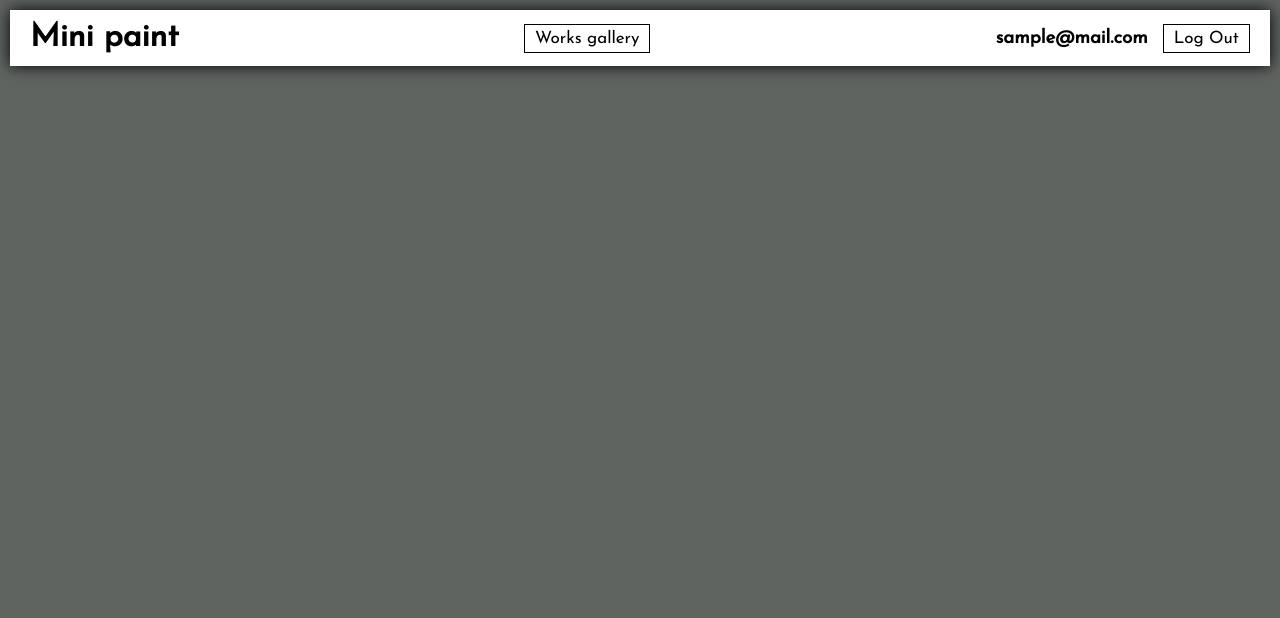
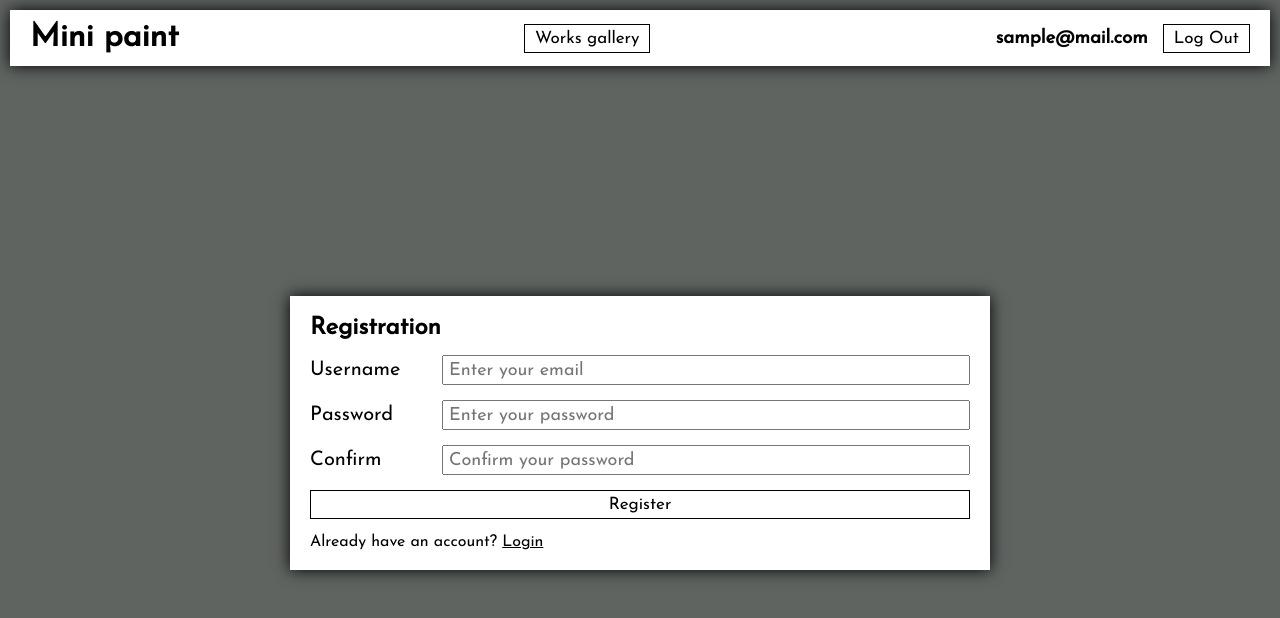
Before and after one commit to kirpichev228/mini-paint, a Vue app in the folder mini-paint/: page /registration in a window 1280 px wide. Shown: the top 618 px of the page. Built offline with nearby package versions, Linux system fonts and the light colour scheme.

Commit message:
JST-694 implement registration and login layout

```diff
--- a/mini-paint/src/components/UI/ButtonSample.vue
+++ b/mini-paint/src/components/UI/ButtonSample.vue
@@ -15,6 +15,16 @@ button {
   cursor: pointer;
 }
 
+button:disabled {
+  color: #ced3d8;
+}
+
+button:disabled:hover {
+  background-color: var(--color-primary);
+  color: #ced3d8;
+  cursor: not-allowed;
+}
+
 button:hover {
   background-color: #000;
   color: #fff;
--- /dev/null
+++ b/mini-paint/src/components/UI/InputSample.vue
@@ -0,0 +1,47 @@
+<template>
+  <label>
+    <slot></slot>
+    <input
+      :type="type"
+      :placeholder="placeholder"
+      :maxlength="length"
+      :value="modelValue"
+      @input="handleInput"
+      required
+    >
+  </label>
+</template>
+
+<script setup lang="ts">
+
+defineProps({
+  type: String,
+  length: String,
+  placeholder: String,
+  modelValue: String,
+})
+
+const emit = defineEmits(['update:modelValue'])
+
+const handleInput = (event: Event): void => {
+  const target = event.target as HTMLInputElement
+  emit('update:modelValue', target.value)
+}
+</script>
+
+<style scoped>
+label {
+  font-size: 20px;
+  display: flex;
+  justify-content: space-between;
+  align-items: center;
+  cursor: pointer;
+}
+input {
+  outline: none;
+  width: 80%;
+  height: 30px;
+  padding: 5px;
+  font-size: 18px;
+}
+</style>
--- a/mini-paint/src/router/index.ts
+++ b/mini-paint/src/router/index.ts
@@ -1,5 +1,7 @@
 import { createRouter, createWebHistory } from 'vue-router'
 import MainPage from '@/views/MainPage.vue'
+import LoginPage from '@/views/LoginPage.vue'
+import RegistrationPage from '@/views/RegistrationPage.vue'
 
 const router = createRouter({
   history: createWebHistory(import.meta.env.BASE_URL),
@@ -8,7 +10,17 @@ const router = createRouter({
       path: '/',
       name: 'Main',
       component: MainPage
-    }
+    },
+    {
+      path: '/login',
+      name: 'Login',
+      component: LoginPage
+    },
+    {
+      path: '/registration',
+      name: 'Registration',
+      component: RegistrationPage
+    },
   ]
 })
 
--- /dev/null
+++ b/mini-paint/src/views/LoginPage.vue
@@ -0,0 +1,60 @@
+<template>
+  <div class="login-wrapper">
+    <h2>Login</h2>
+    <InputSample
+      placeholder="Enter your email"
+      type="email"
+      v-model="loginForm.email"
+    >
+      Username
+    </InputSample>
+    <InputSample
+      placeholder="Enter your password"
+      type="password"
+      v-model="loginForm.password"
+      >
+      Password
+    </InputSample>
+    <ButtonSample>
+      Login
+    </ButtonSample>
+    <p>
+      Have no account?
+      <RouterLink class="link" to="/registration">Registration</RouterLink>
+    </p>
+  </div>
+</template>
+
+<script setup lang="ts">
+import { reactive } from 'vue'
+import ButtonSample from '@/components/UI/ButtonSample.vue';
+import InputSample from '@/components/UI/InputSample.vue';
+
+interface LoginForm {
+  email: string,
+  password: string,
+}
+
+const loginForm: LoginForm = reactive({
+  email: '',
+  password: ''
+})
+</script>
+
+<style scoped>
+.login-wrapper {
+  margin: auto;
+  padding: 20px;
+  width: 700px;
+  background: var(--color-primary);
+  box-shadow: var(--color-shadow);
+  display: flex;
+  flex-direction: column;
+  gap: var(--gap);
+}
+
+.link {
+  color: var(--color-secondary);
+}
+
+</style>
--- /dev/null
+++ b/mini-paint/src/views/RegistrationPage.vue
@@ -0,0 +1,73 @@
+<template>
+  <div class="registration-wrapper">
+    <h2>Registration</h2>
+    <InputSample
+      placeholder="Enter your email"
+      type="email"
+      v-model="registrationForm.email"
+    >
+      Username
+    </InputSample>
+    <InputSample
+      placeholder="Enter your password"
+      type="password"
+      v-model="registrationForm.password"
+    >
+      Password
+    </InputSample>
+    <InputSample
+      placeholder="Confirm your password"
+      type="password"
+      v-model="registrationForm.confirm"
+    >
+      Confirm
+    </InputSample>
+    <ButtonSample
+      :disabled="isPassIncorrect"
+    >
+      {{ isPassIncorrect ? 'Passwords didnt match' : 'Register' }}
+    </ButtonSample>
+    <p>
+      Already have an account?
+      <RouterLink class="link" to="/login">Login</RouterLink>
+    </p>
+  </div>
+</template>
+
+<script setup lang="ts">
+import { reactive, computed } from 'vue';
+import ButtonSample from '@/components/UI/ButtonSample.vue';
+import InputSample from '@/components/UI/InputSample.vue';
+
+interface RegisterForm {
+  email: string,
+  password: string,
+  confirm: string,
+}
+
+const registrationForm: RegisterForm = reactive({
+  email: '',
+  password: '',
+  confirm: ''
+})
+
+const isPassIncorrect = computed((): boolean => registrationForm.confirm !== registrationForm.password)
+
+</script>
+
+<style scoped>
+.registration-wrapper {
+  margin: auto;
+  padding: 20px;
+  width: 700px;
+  background: var(--color-primary);
+  box-shadow: var(--color-shadow);
+  display: flex;
+  flex-direction: column;
+  gap: var(--gap);
+}
+
+.link {
+  color: var(--color-secondary);
+}
+</style>
```
